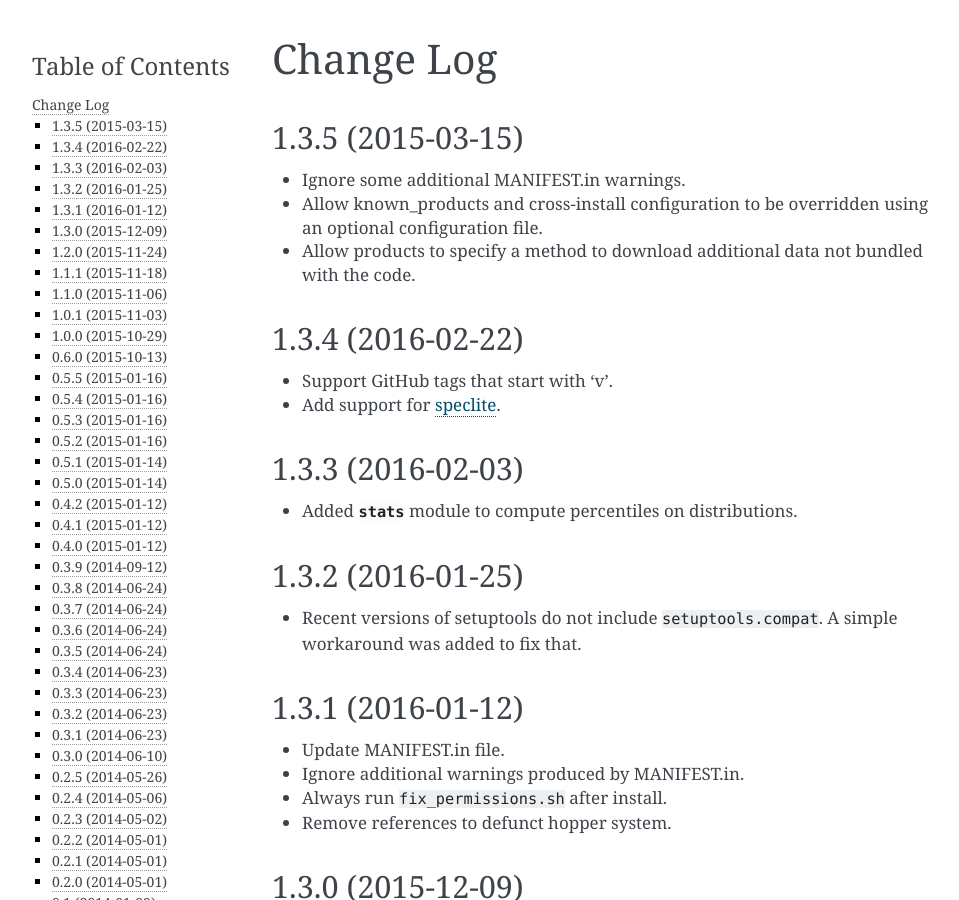
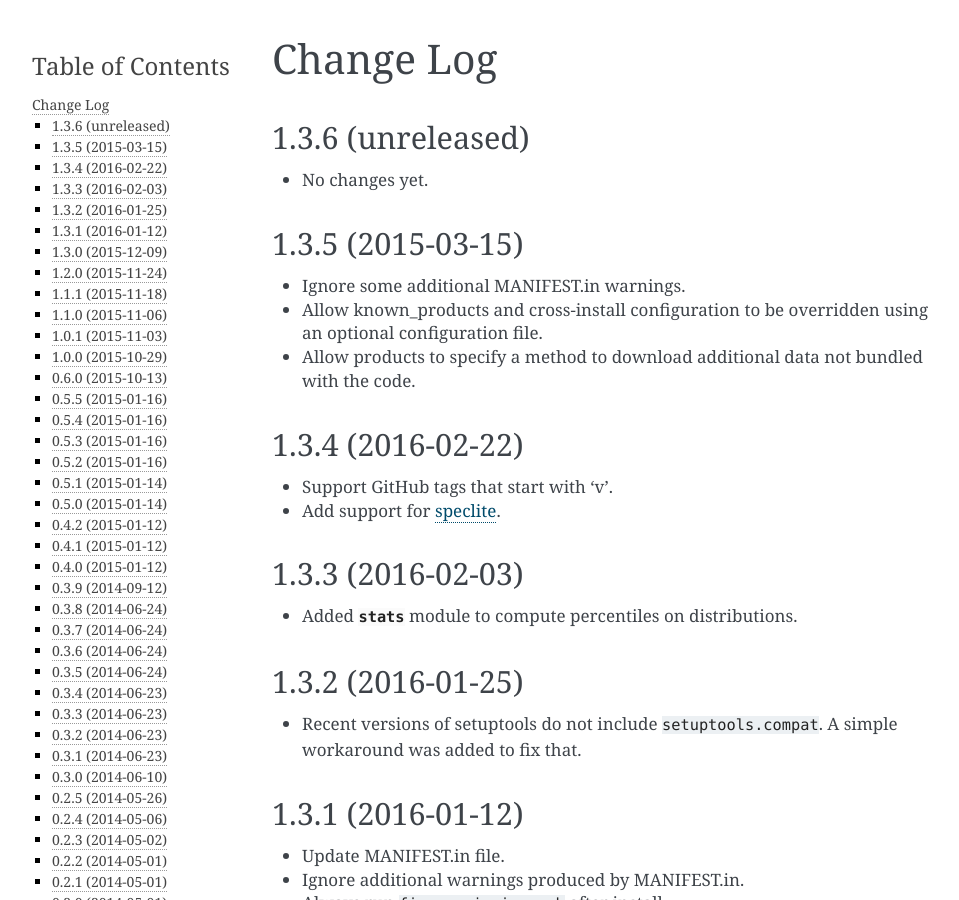
Before and after one commit to desihub/desiutil, a Sphinx documentation site: the page built from doc/changes.rst, in a window 1280 px wide and 900 px high. Shown: the whole window, without its empty margins (148-1107 px from the left). Built offline with Sphinx 7.4.7, drawn with Linux system fonts in a browser that asks for light colours.

Commit message:
bump version

```diff
--- a/doc/changes.rst
+++ b/doc/changes.rst
@@ -1,6 +1,11 @@
 ==========
 Change Log
 ==========
+
+1.3.6 (unreleased)
+------------------
+
+* No changes yet.
 
 1.3.5 (2015-03-15)
 ------------------
--- a/py/desiutil/_version.py
+++ b/py/desiutil/_version.py
@@ -1 +1 @@
-__version__ = '1.3.5'
+__version__ = '1.3.5.dev270'
```
